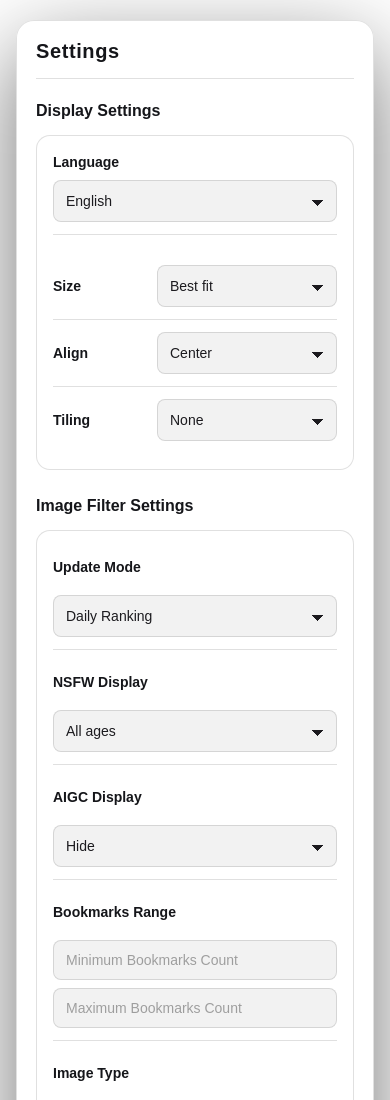
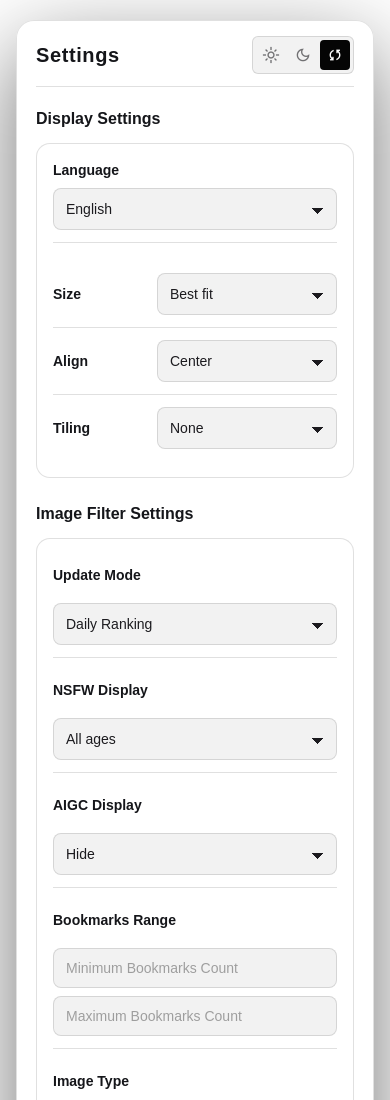
Before and after one commit to cloud-oc/PixTab, a browser extension: page src/options/options.html in a window 390 px wide. Shown: the top 1100 px of the page. Drawn offline with nearby package versions, Linux system fonts and the light colour scheme.

Commit message:
Add shared theme management and UI theme switcher
Refactored theme logic into a new shared/theme.js module for consistent theme handling across pages. Removed the old theme.js from newtab and updated imports. Added a theme switcher UI to the options page, allowing users to select light, dark, or auto theme preferences, with persistence and live updates.

```diff
--- a/src/newtab/app.js
+++ b/src/newtab/app.js
@@ -1,4 +1,4 @@
-import { initThemeSync } from "./theme.js";
+import { initThemeSync } from "../shared/theme.js";
 import browserAPI from "../shared/browser-polyfill.js";
 import { unzipSync } from "../shared/fflate.module.js";
 
--- a/src/options/options.html
+++ b/src/options/options.html
@@ -78,14 +78,68 @@
       background: transparent;
     }
 
-    h1 {
+    .settings-header {
+      display: flex;
+      align-items: center;
+      justify-content: space-between;
       margin-bottom: 20px;
       padding-bottom: 12px;
+      border-bottom: 1px solid var(--panel-border-color);
+    }
+
+    h1 {
+      margin-bottom: 0;
+      padding-bottom: 0;
       font-size: 26px;
       text-align: left;
       color: var(--heading-color);
       letter-spacing: 0.03em;
-      border-bottom: 1px solid var(--panel-border-color);
+      border-bottom: none;
+    }
+
+    .theme-switcher {
+      display: flex;
+      gap: 2px;
+      background: var(--input-bg);
+      border: 1px solid var(--input-border-color);
+      border-radius: 6px;
+      padding: 3px;
+      flex-shrink: 0;
+    }
+
+    .theme-switcher button {
+      width: 30px;
+      height: 30px;
+      padding: 0;
+      margin: 0;
+      display: flex;
+      align-items: center;
+      justify-content: center;
+      background: transparent;
+      border: none;
+      border-radius: 4px;
+      cursor: pointer;
+      color: var(--panel-text-color);
+      opacity: 0.6;
+      transition: opacity 0.2s, background-color 0.2s;
+      box-shadow: none;
+    }
+
+    .theme-switcher button:hover {
+      opacity: 0.9;
+      background: rgba(255, 255, 255, 0.1);
+      transform: none;
+      box-shadow: none;
+    }
+
+    .theme-switcher button.active {
+      opacity: 1;
+      background: var(--button-bg);
+      color: var(--button-text-color);
+    }
+
+    .theme-switcher button .material-symbols-outlined {
+      font-size: 18px;
     }
 
     .group {
@@ -615,6 +669,10 @@
         font-size: 20px;
       }
 
+      .settings-header {
+        gap: 8px;
+      }
+
       /* Stack inline fields vertically */
       .group.inline-field,
       .group-inline-row {
@@ -830,7 +888,20 @@
 <body data-theme="dark">
   <div class="panel-base" aria-hidden="true"></div>
   <div class="container">
-    <h1 id="settingsHeading"></h1>
+    <div class="settings-header">
+      <h1 id="settingsHeading"></h1>
+      <div class="theme-switcher">
+        <button id="themeLightBtn" type="button" title="Light Theme" aria-label="Light Theme">
+          <span class="material-symbols-outlined">light_mode</span>
+        </button>
+        <button id="themeDarkBtn" type="button" title="Dark Theme" aria-label="Dark Theme">
+          <span class="material-symbols-outlined">dark_mode</span>
+        </button>
+        <button id="themeAutoBtn" type="button" title="Auto Theme" aria-label="Auto Theme">
+          <span class="material-symbols-outlined">sync</span>
+        </button>
+      </div>
+    </div>
 
     <div class="group display-section">
       <h2 class="section-label" id="displaySettingsLabel"></h2>
--- a/src/options/panel.js
+++ b/src/options/panel.js
@@ -1,26 +1,31 @@
 import { defaultConfig, Order, SMode } from "../shared/preferences.js";
 import { buildKeywordQuery } from "../shared/keyword-builder.js";
 import browserAPI from "../shared/browser-polyfill.js";
+import { getThemePreference, setThemePreference, applyTheme, initThemeSync } from "../shared/theme.js";
 
-const darkModeMediaQuery = window.matchMedia("(prefers-color-scheme: dark)");
+// Initialize theme sync
+const cleanupThemeSync = initThemeSync();
 
-function applySystemTheme() {
-  const theme = darkModeMediaQuery.matches ? "dark" : "light";
-  if (document.body?.dataset?.theme !== theme) {
-    document.body.dataset.theme = theme;
+function updateThemeSwitcherUI() {
+  const preference = getThemePreference();
+  document.querySelectorAll(".theme-switcher button").forEach(btn => {
+    btn.classList.remove("active");
+  });
+
+  if (preference === "light") {
+    document.getElementById("themeLightBtn")?.classList.add("active");
+  } else if (preference === "dark") {
+    document.getElementById("themeDarkBtn")?.classList.add("active");
+  } else {
+    document.getElementById("themeAutoBtn")?.classList.add("active");
   }
 }
 
-applySystemTheme();
-
-// Listen for system theme changes
-darkModeMediaQuery.addEventListener("change", applySystemTheme);
-
-document.addEventListener("visibilitychange", () => {
-  if (!document.hidden) {
-    applySystemTheme();
-  }
-});
+function handleThemeChange(preference) {
+  setThemePreference(preference);
+  applyTheme();
+  updateThemeSwitcherUI();
+}
 
 const AUTO_SAVE_DEBOUNCE_MS = 500;
 let autoSaveTimeoutId = null;
@@ -310,6 +315,22 @@ document.addEventListener('DOMContentLoaded', () => {
   if (loginStatusEl) {
     loginStatusEl.addEventListener('click', openPixivLogin);
   }
+
+  // Setup theme switcher buttons
+  document.getElementById('themeLightBtn')?.addEventListener('click', () => {
+    handleThemeChange('light');
+  });
+
+  document.getElementById('themeDarkBtn')?.addEventListener('click', () => {
+    handleThemeChange('dark');
+  });
+
+  document.getElementById('themeAutoBtn')?.addEventListener('click', () => {
+    handleThemeChange('auto');
+  });
+
+  // Initialize theme switcher UI
+  updateThemeSwitcherUI();
 });
 document.getElementById('reset').addEventListener('click', resetOptions);
 
--- /dev/null
+++ b/src/shared/theme.js
@@ -0,0 +1,66 @@
+// Shared theme management utility
+// This module provides consistent theme handling across all pages
+
+export function getThemePreference() {
+  return localStorage.getItem("themePreference") || "auto";
+}
+
+export function setThemePreference(preference) {
+  localStorage.setItem("themePreference", preference);
+}
+
+export function applyTheme(doc = document) {
+  const preference = getThemePreference();
+  const darkModeMediaQuery = window.matchMedia("(prefers-color-scheme: dark)");
+  let theme;
+
+  if (preference === "auto") {
+    theme = darkModeMediaQuery.matches ? "dark" : "light";
+  } else {
+    theme = preference;
+  }
+
+  if (doc.body?.dataset?.theme !== theme) {
+    doc.body.dataset.theme = theme;
+  }
+
+  return theme;
+}
+
+export function initThemeSync(doc = document) {
+  const darkModeMediaQuery = window.matchMedia("(prefers-color-scheme: dark)");
+
+  // Apply theme on init
+  applyTheme(doc);
+
+  // Listen for system theme changes (only apply when in auto mode)
+  const mediaChangeHandler = () => {
+    if (getThemePreference() === "auto") {
+      applyTheme(doc);
+    }
+  };
+  darkModeMediaQuery.addEventListener("change", mediaChangeHandler);
+
+  // Listen for visibility changes
+  const visibilityHandler = () => {
+    if (!doc.hidden && getThemePreference() === "auto") {
+      applyTheme(doc);
+    }
+  };
+  doc.addEventListener("visibilitychange", visibilityHandler);
+
+  // Listen for storage changes (theme preference changed in another tab/page)
+  const storageHandler = (e) => {
+    if (e.key === "themePreference") {
+      applyTheme(doc);
+    }
+  };
+  window.addEventListener("storage", storageHandler);
+
+  // Cleanup function
+  return () => {
+    darkModeMediaQuery.removeEventListener("change", mediaChangeHandler);
+    doc.removeEventListener("visibilitychange", visibilityHandler);
+    window.removeEventListener("storage", storageHandler);
+  };
+}
```
Also changed, not shown: src/newtab/theme.js (deleted, +0 -30 lines).
